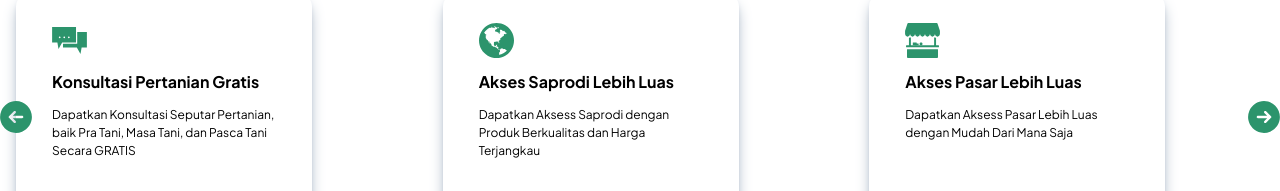
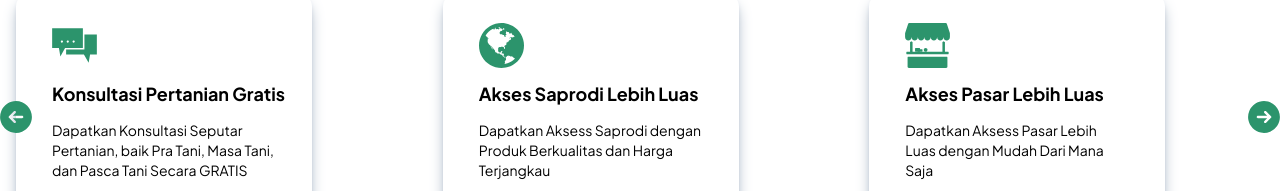
Before and after one commit to AbdanulIkhlas/agrofaster, a React (Vite) app: page / in a window 1280 px wide. Shown: the part 761-952 px from the top of the page. Built offline with nearby package versions, Linux system fonts and the light colour scheme.

Commit message:
update fragment CardLayanan untuk tampilan tablet dan dekstop

```diff
--- a/src/components/fragments/CardLayanan.jsx
+++ b/src/components/fragments/CardLayanan.jsx
@@ -9,9 +9,13 @@ const CardLayanan = (props) => {
         shadow-slate-400 hover:shadow-xl hover:shadow-primary/75 transition-all duration-700
         `}
       >
-        <img src={image} alt={title} className="w-[35px] h-[35px] mb-3 " />
-        <h3 className="text-md font-bold mb-3 ">{title}</h3>
-        <p className="text-[12px] pe-4">{content}</p>
+        <img
+          src={image}
+          alt={title}
+          className="w-[35px] h-[35px] mb-3 lg:w-[45px] lg:h-[45px] "
+        />
+        <h3 className="text-base font-bold mb-3 lg:text-lg ">{title}</h3>
+        <p className="text-[12px] pe-4 lg:text-sm">{content}</p>
       </div>
     </div>
   );
```
